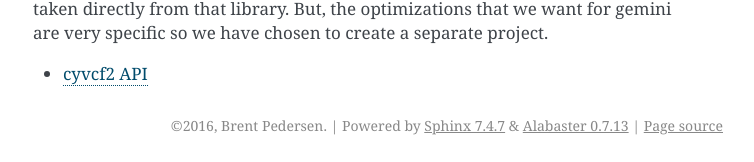
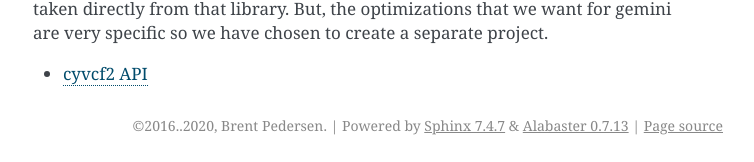
Before and after one commit to brentp/cyvcf2, a Sphinx documentation site: the page built from docs/source/index.rst, in a window 1280 px wide and 900 px high, scrolled down 1910 px. Shown: the part 735-897 px from the top of the window, without its empty margins (387-1141 px from the left). Built offline with Sphinx 7.4.7, drawn with Linux system fonts in a browser that asks for light colours; formulas are drawn with MathJax 3.

Commit message:
update dates

```diff
--- a/docs/source/conf.py
+++ b/docs/source/conf.py
@@ -53,7 +53,7 @@ master_doc = 'index'
 
 # General information about the project.
 project = u'cyvcf2'
-copyright = u'2016, Brent Pedersen'
+copyright = u'2016..2020, Brent Pedersen'
 author = u'Brent Pedersen'
 
 # The version info for the project you're documenting, acts as replacement for
```
